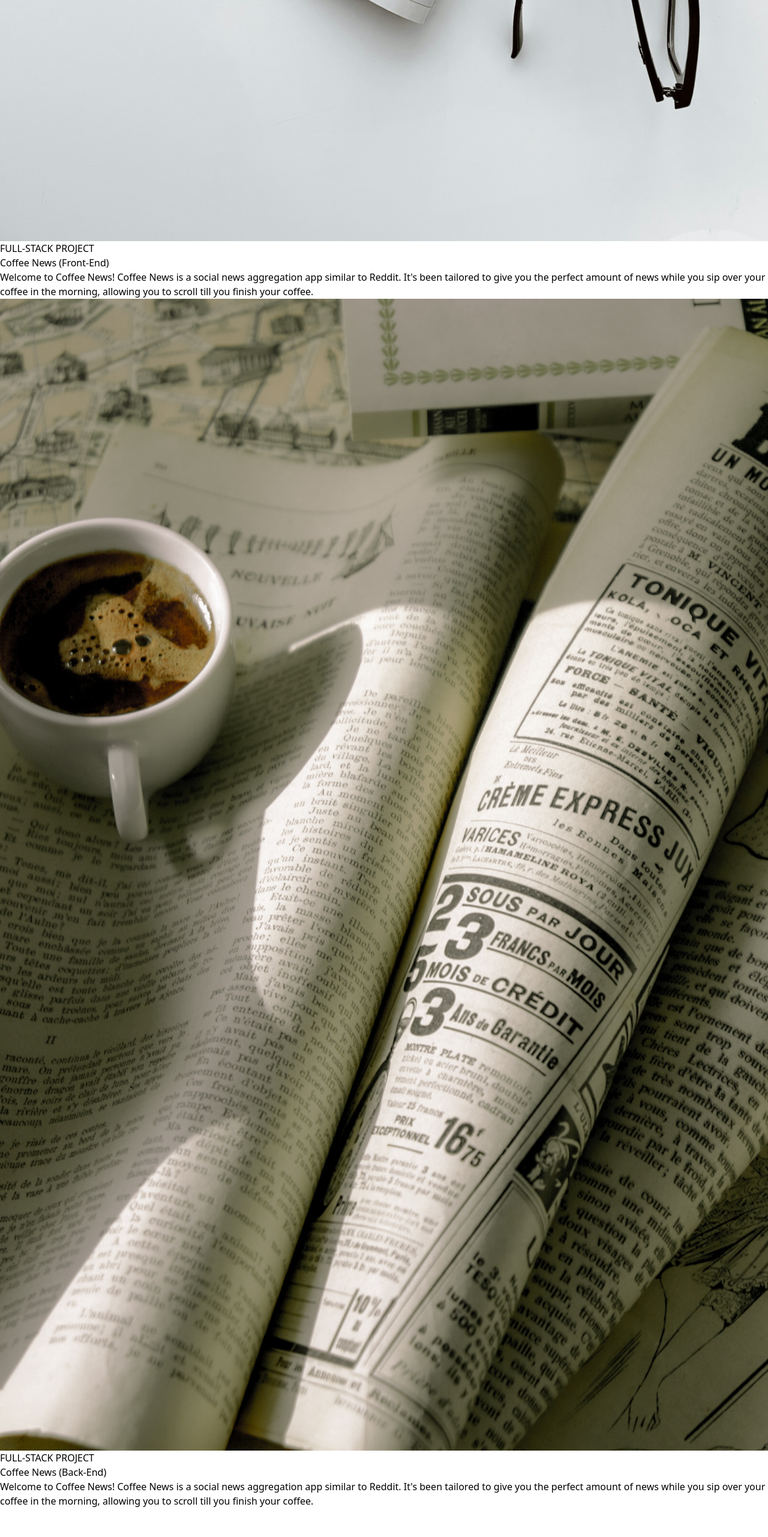
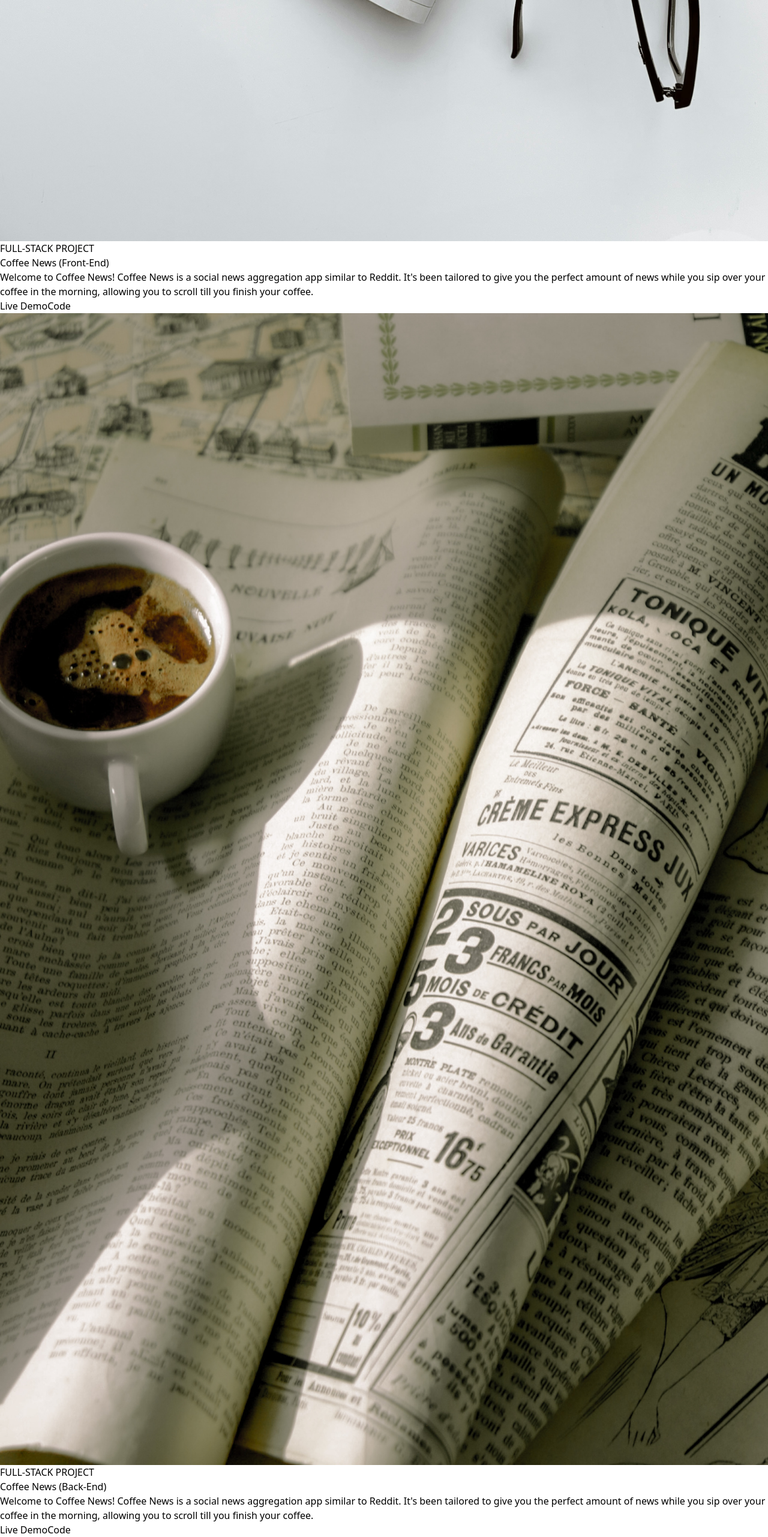
Before and after one commit to YoosufAhmad/portfolio-yoosuf, a React (Vite) app in the folder portfolio/: page / in a window 1280 px wide. Shown: the part 1648-4210 px from the top of the page at 60% size. Before the commit the page ends 4162 px from the top, so only its background shows below. Built offline with nearby package versions, Linux system fonts and the light colour scheme.

Commit message:
demo buttons created and pictures attributed

```diff
--- a/portfolio/src/App.jsx
+++ b/portfolio/src/App.jsx
@@ -34,27 +34,11 @@
           </div>
 
           <div className="flex flex-col space-y-6 pb-4">
-            {/* <div class="max-w-md mx-auto bg-white rounded-xl shadow-md overflow-hidden md:max-w-2xl">
-              <div class="max-w-[300px] max-h-[300px] overflow-hidden">
-                <img
-                  src={projectpic1}
-                  class="hover:scale-110 transition duration-500 cursor-pointer object-cover"
-                />
-              </div>
-              <h2 class="px-4 py-3 text-center text-slate-700">
-                Welcome to Coffee News! Coffee News is a social news
-                    aggregation app similar to Reddit. It's been tailored to
-                    give you the perfect amount of news while you sip over your
-                    coffee in the morning, allowing you to scroll till you
-                    finish your coffee.
-              </h2>
-            </div> */}
-
 
             <div class="max-w-sm mx-auto bg-white rounded-xl shadow-md overflow-hidden md:max-w-2xl">
               <div class="md:flex relative">
                 <div class="md:shrink-0 overflow-hidden">
-                  <img src={projectpic1} className="object-cover md:max-w-xs hover:scale-110 transition duration-500 cursor-pointer object-cover"/>
+                  <img src={projectpic1} alt="coffee picture by farza mohamadi " className="object-cover md:max-w-xs hover:scale-110 transition duration-500 cursor-pointer object-cover"/>
                 </div>
                 <div class="p-8">
                   <div class="uppercase tracking-wide text-sm text-amber-800 font-semibold">
@@ -73,14 +57,27 @@
                     coffee in the morning, allowing you to scroll till you
                     finish your coffee.
                   </p>
+                  <a
+                  href="https://coffee-news-nc.netlify.app"
+                  className="block text-1xl my-2 px-4 py-2 bg-amber-950 text-white rounded-md md:hover:bg-amber-900"
+                >
+                  Live Demo
+                </a>
+                <a
+                  href="#"
+                  className="block text-1xl my-2 px-4 py-2 bg-amber-950 text-white rounded-md md:hover:bg-amber-900"
+                >
+                  Code
+                </a>
                 </div>
+
               </div>
             </div>
 
             <div class="max-w-sm mx-auto bg-white rounded-xl shadow-md overflow-hidden md:max-w-2xl">
               <div class="md:flex relative">
                 <div class="md:shrink-0 overflow-hidden">
-                  <img src={projectpic2} className="object-cover md:max-w-xs hover:scale-110 transition duration-500 cursor-pointer object-cover" />
+                  <img src={projectpic2} alt="coffee and newspaper picture by celine ylmz" className="object-cover md:max-w-xs hover:scale-110 transition duration-500 cursor-pointer object-cover" />
                 </div>
                 <div class="p-8">
                   <div class="uppercase tracking-wide text-sm text-amber-800 font-semibold">
@@ -99,6 +96,18 @@
                     coffee in the morning, allowing you to scroll till you
                     finish your coffee.
                   </p>
+                  <a
+                  href="https://coffeenews.onrender.com/api/"
+                  className="block text-1xl my-2 px-4 py-2 bg-amber-950 text-white rounded-md md:hover:bg-amber-900"
+                >
+                  Live Demo
+                </a>
+                <a
+                  href="#"
+                  className="block text-1xl my-2 px-4 py-2 bg-amber-950 text-white rounded-md md:hover:bg-amber-900"
+                >
+                  Code
+                </a>
                 </div>
               </div>
             </div>
```
